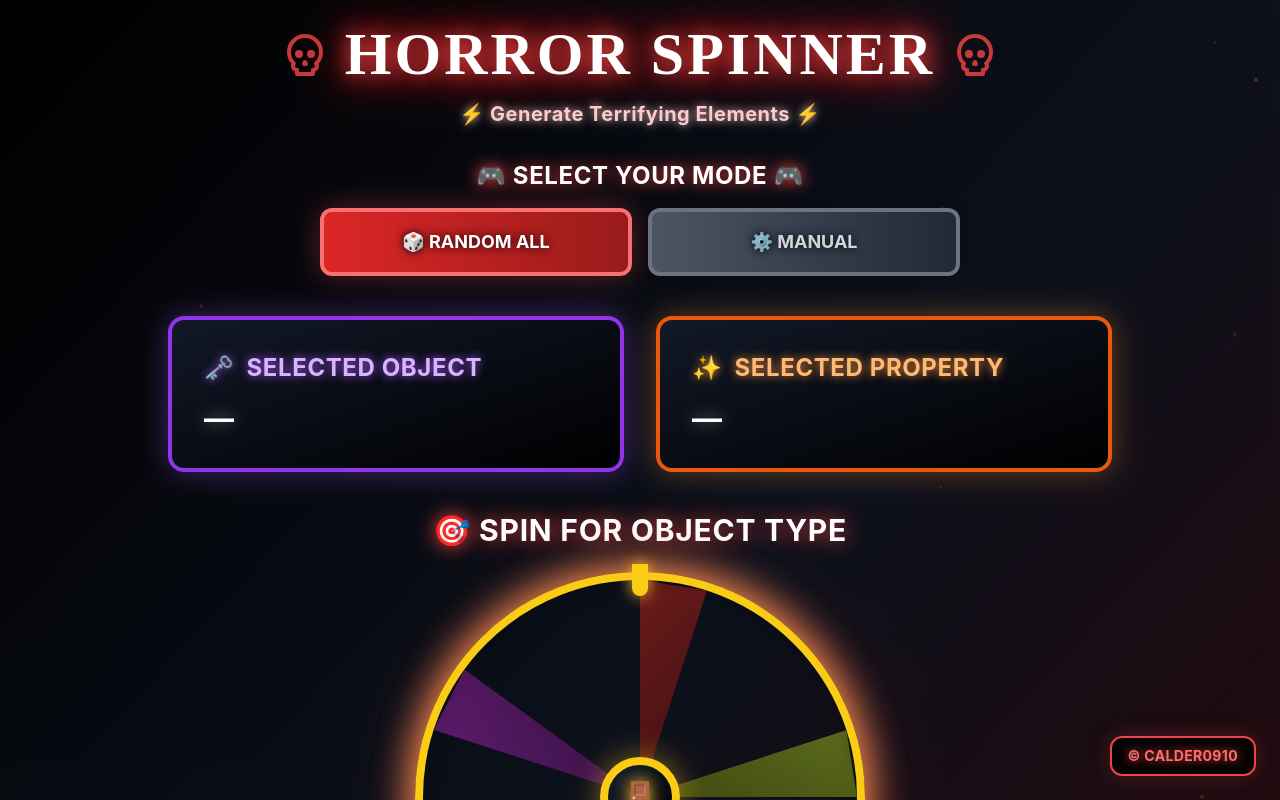
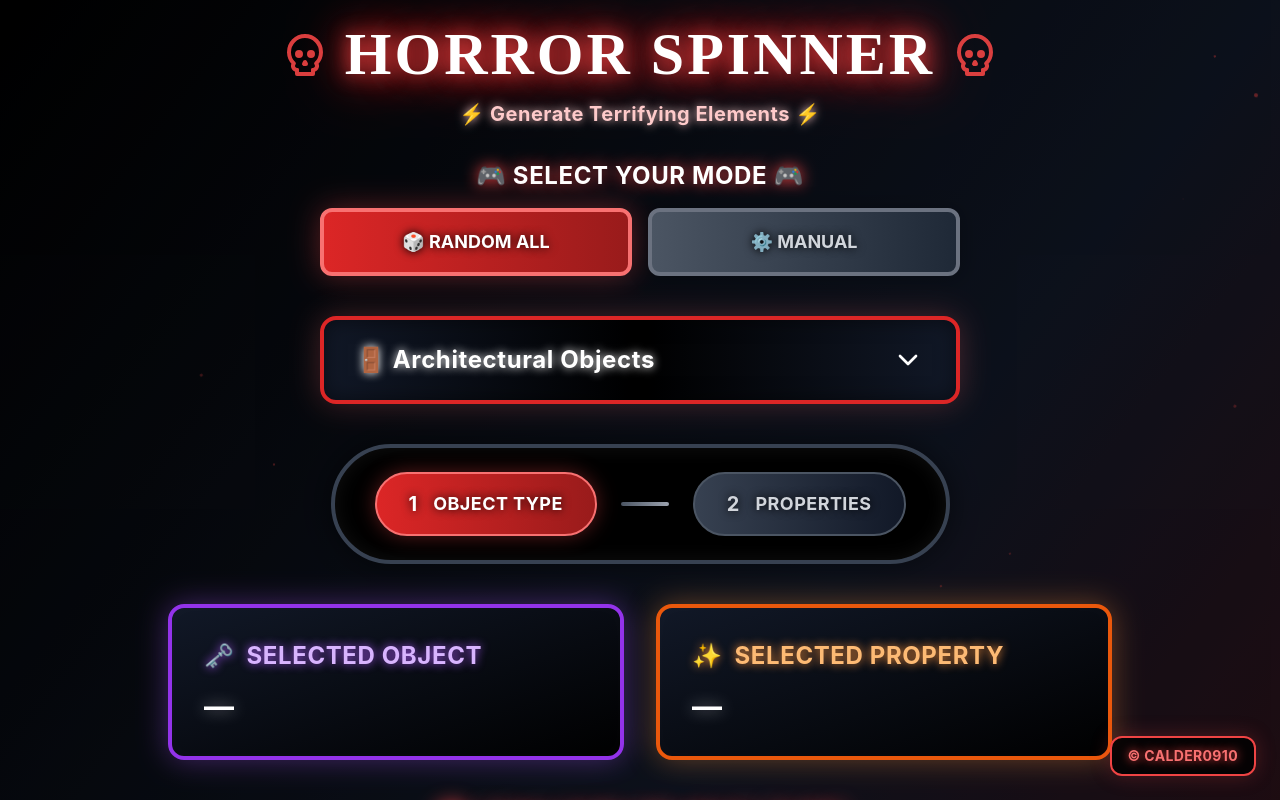
Before and after one commit to calder0910/horror-game-spinner, a React (Vite) app: page / in a window 1280 px wide. Shown: the top 800 px of the page. Built offline with nearby package versions, Linux system fonts and the light colour scheme.

Commit message:
Clean Manual mode UI - remove category selector and stage indicator

```diff
--- a/src/components/HorrorElementsSpinner.jsx
+++ b/src/components/HorrorElementsSpinner.jsx
@@ -416,7 +416,7 @@ ${concept}
         </div>
 
         {/* Category Selector */}
-        {gameMode === 'manual' && (
+        {gameMode === 'random' && (
         <div className="mb-8 md:mb-10">
           <div className="relative max-w-2xl mx-auto px-4">
             <button
@@ -455,7 +455,7 @@ ${concept}
         )}
 
         {/* Stage Indicator */}
-        {gameMode === 'manual' && (
+        {gameMode === 'random' && (
         <div className="flex justify-center mb-8 md:mb-10 px-4">
           <div className="flex items-center space-x-3 md:space-x-6 bg-black rounded-full px-4 md:px-10 py-3 md:py-6 border-2 md:border-4 border-gray-700"
                style={{ boxShadow: '0 0 30px #00000080, inset 0 0 20px #ffffff10' }}>
```
